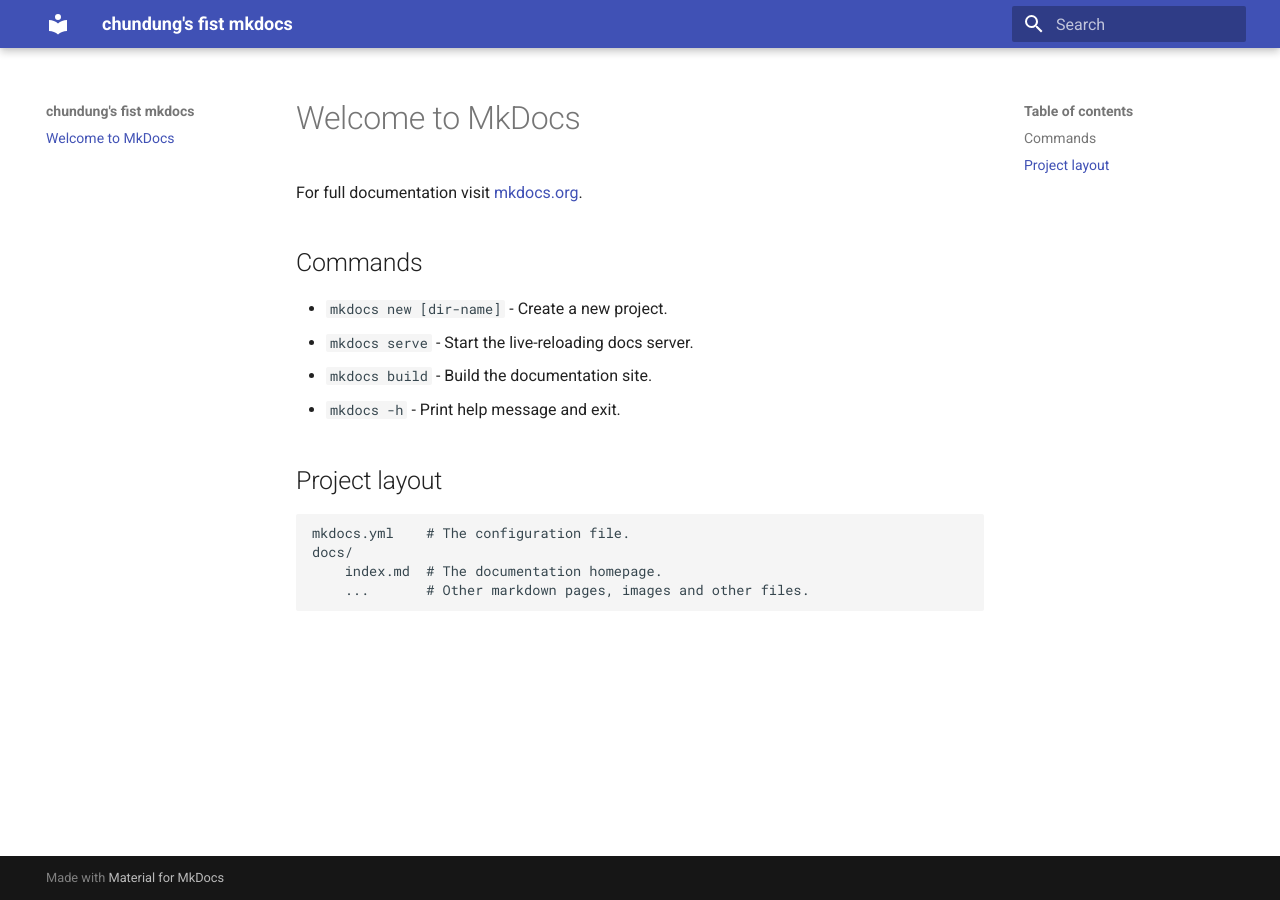
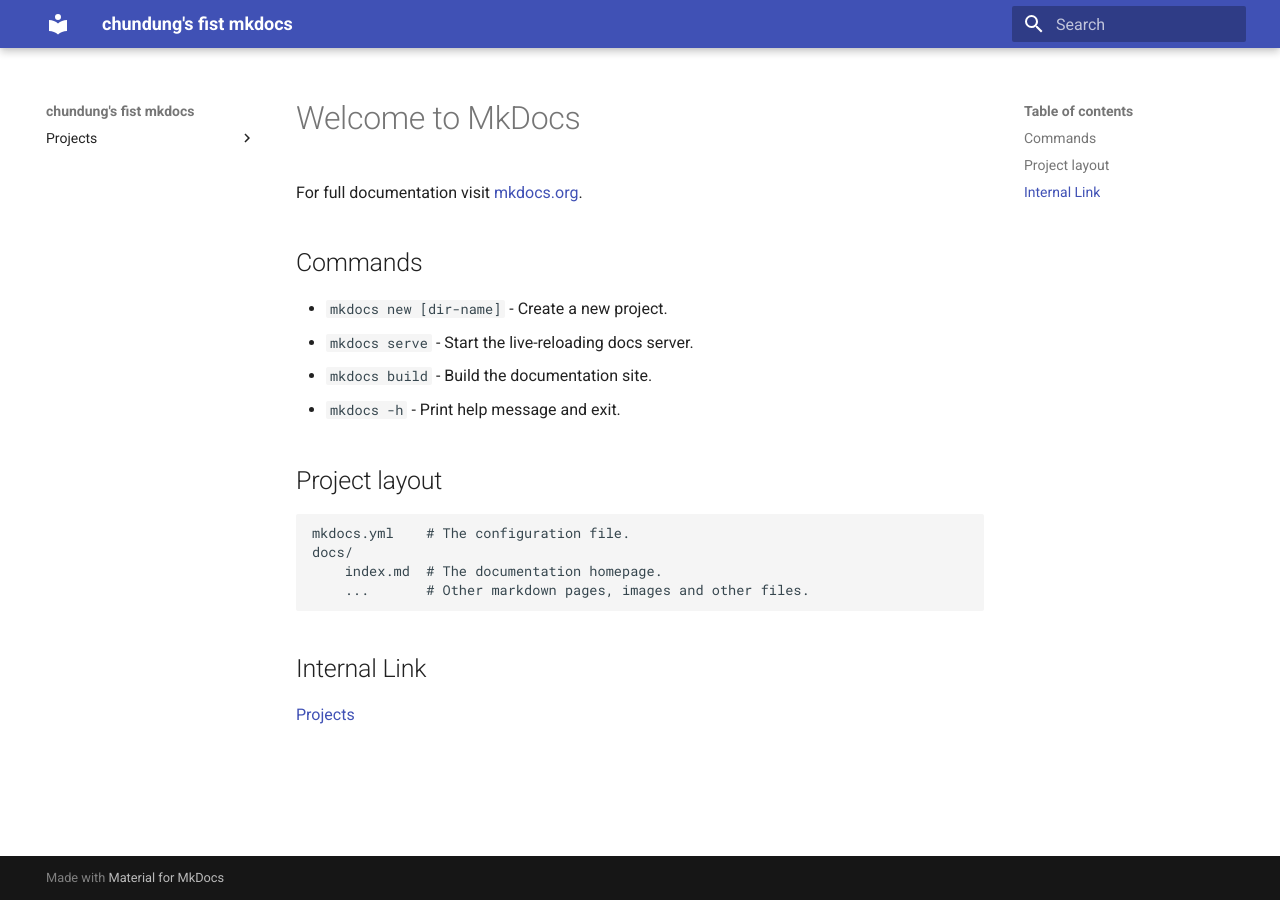
Before and after one commit to chundung/mkdocs-template, an MkDocs documentation site: the page built from docs/index.md, in a window 1280 px wide. Built offline with MkDocs 1.6.1 and Material for MkDocs 9.7.7, drawn with Linux system fonts in a browser that asks for light colours.

```diff
--- a/docs/index.md
+++ b/docs/index.md
@@ -15,3 +15,7 @@ For full documentation visit [mkdocs.org](https://www.mkdocs.org).
     docs/
         index.md  # The documentation homepage.
         ...       # Other markdown pages, images and other files.
+
+## Internal Link
+
+[Projects](/mkdocs-template/projects/)
--- a/mkdocs.yml
+++ b/mkdocs.yml
@@ -1,3 +1,6 @@
 site_name: chundung's fist mkdocs
 theme:
   name: material
+nav:
+  - Projects:
+      - 'README': 'projects/README.md'
```
Also changed, not shown: docs/projects/README.md (added, +3 -0 lines), 1 other file.
